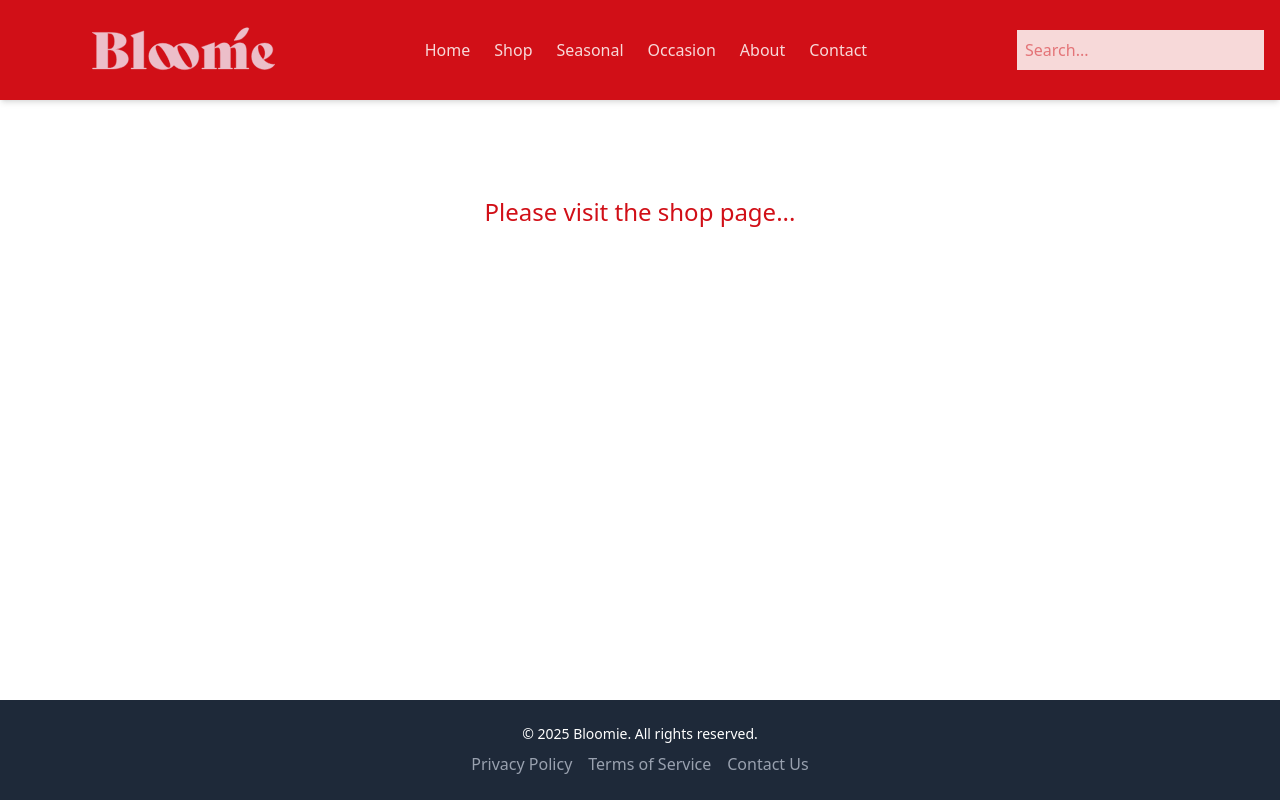
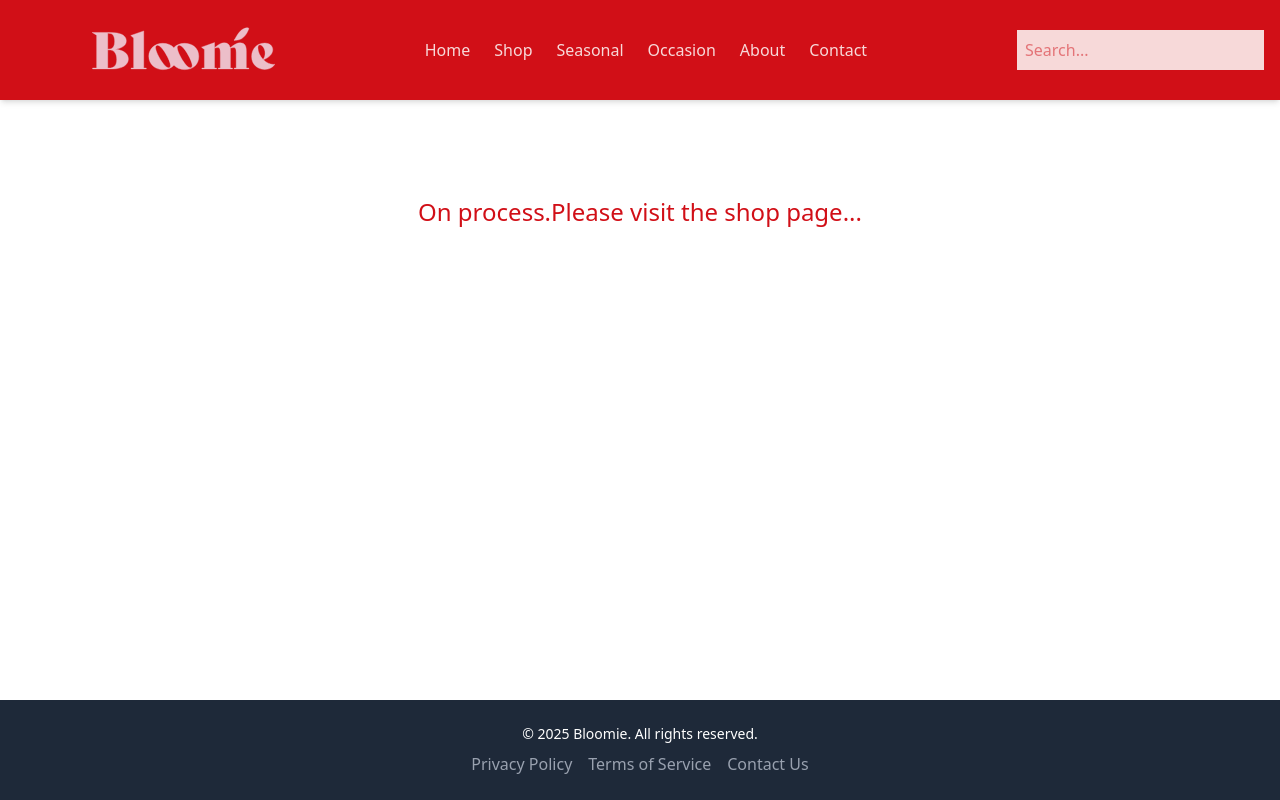
Before and after one commit to blueberryliaojuan/bloomie, a React (Vite) app: page / in a window 1280 px wide. Built offline with nearby package versions, Linux system fonts and the light colour scheme.

Commit message:
home page revise

```diff
--- a/src/page/Home/index.jsx
+++ b/src/page/Home/index.jsx
@@ -11,7 +11,7 @@ const home = () => {
           className="text-center  text-2xl  py-24"
           style={{ color: "var(--primary-color)" }}
         >
-          Please visit the shop page...
+          On process.Please visit the shop page...
         </h1>
       </div>
       {/*  */}
```
